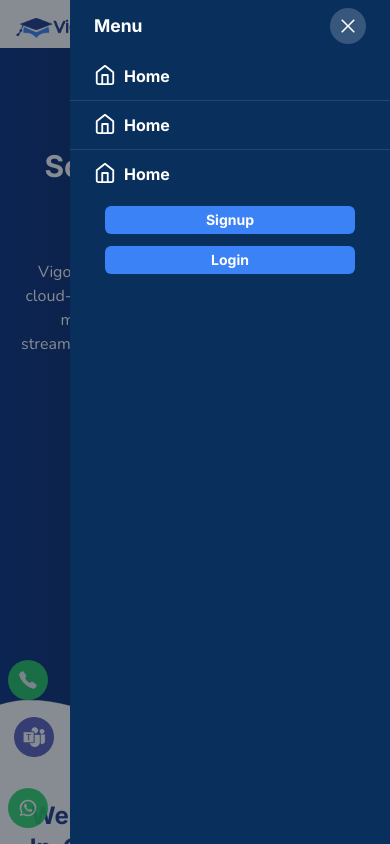
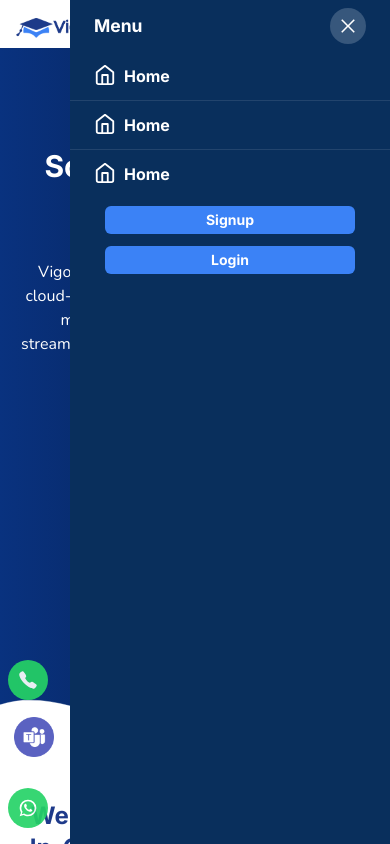
Before and after one commit to Nihal-vigo/school-management-system-website, a Next.js app: page / in a window 390 px wide. Both pictures are taken after a click on the element 358 px from the left and 28 px from the top of the page. Shown: the top 844 px of the page. Built offline with nearby package versions, Linux system fonts and the light colour scheme.

Commit message:
updated code

```diff
--- a/components/MobileNav.tsx
+++ b/components/MobileNav.tsx
@@ -145,7 +145,7 @@ export default function MobileNav() {
           <span
             onClick={() => toggleSlideover()}
             id="slideover-bg"
-            className="absolute inset-0 w-full h-full transition-all duration-500 ease-out bg-gray-900 "></span>
+            className="absolute inset-0 w-full h-full transition-all duration-100 ease-out  "></span>
           <div
             id="slideover"
             className="md:w-96 w-80 bg-[#092F5C]  h-[100dvh] absolute  right-0 duration-300 ease-out transition-all translate-x-full overflow-scroll">
```
